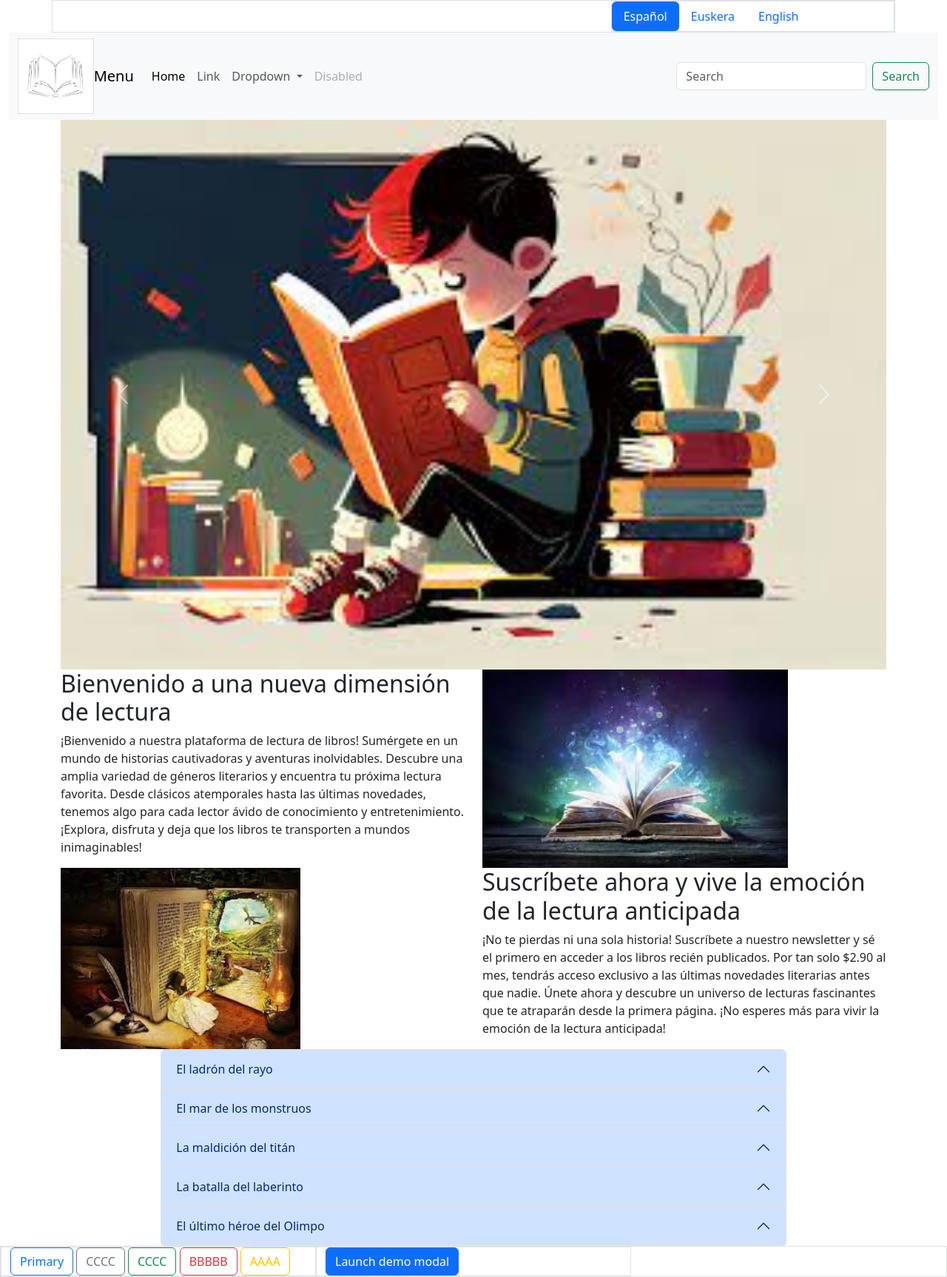
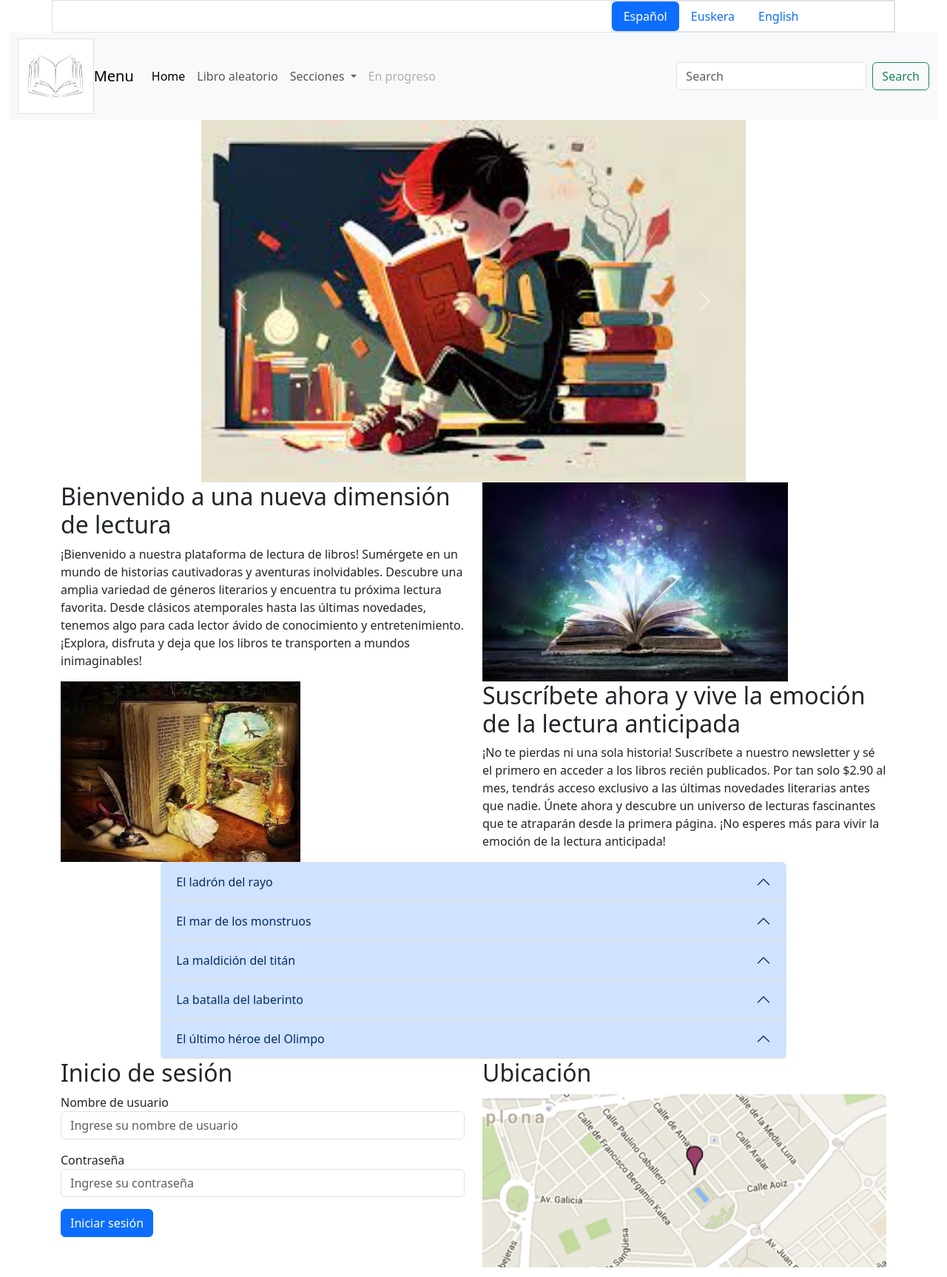
Before and after one commit to LaCeBr/EjercicioBootstrap, a plain HTML site: page index.html in a window 1280 px wide. Shown: the whole page at 74% size. Drawn offline with nearby package versions, Linux system fonts and the light colour scheme.

Commit message:
Carrusel reducido + login + mapa

```diff
--- a/index.html
+++ b/index.html
@@ -45,24 +45,24 @@
                             <a class="nav-link active" aria-current="page" href="#">Home</a>
                         </li>
                         <li class="nav-item">
-                            <a class="nav-link" href="#">Link</a>
+                            <a class="nav-link" href="#">Libro aleatorio</a>
                         </li>
                         <li class="nav-item dropdown">
                             <a class="nav-link dropdown-toggle" href="#" role="button" data-bs-toggle="dropdown"
                                 aria-expanded="false">
-                                Dropdown
+                                Secciones
                             </a>
                             <ul class="dropdown-menu">
-                                <li><a class="dropdown-item" href="#">Action</a></li>
-                                <li><a class="dropdown-item" href="#">Another action</a></li>
+                                <li><a class="dropdown-item" href="#">Biblioteca</a></li>
+                                <li><a class="dropdown-item" href="#">Recomendaciones</a></li>
                                 <li>
                                     <hr class="dropdown-divider">
                                 </li>
-                                <li><a class="dropdown-item" href="#">WWWWWWWWWWW</a></li>
+                                <li><a class="dropdown-item" href="#">Suscribirse</a></li>
                             </ul>
                         </li>
                         <li class="nav-item">
-                            <a class="nav-link disabled" aria-disabled="true">Disabled</a>
+                            <a class="nav-link disabled" aria-disabled="true">En progreso</a>
                         </li>
                     </ul>
                     <form class="d-flex" role="search">
@@ -76,6 +76,8 @@
     <!-- Segundo bloque responsivo: carrusel de imágenes -->
     <div class="container-md">
         <div id="carouselExample" class="carousel slide">
+            <div class="row">
+                <div class="col-md-8 mx-auto">
                     <div class="carousel-inner">
                         <div class="carousel-item active">
                             <img src="lectura2.jpg" class="d-block w-100" alt="...">
@@ -92,8 +94,6 @@
                         <div class="carousel-item">
                             <img src="lectura1.jpg" class="d-block w-100" alt="...">
                         </div>
-
-            </div>
                         <button class="carousel-control-prev" type="button" data-bs-target="#carouselExample" data-bs-slide="prev">
                             <span class="carousel-control-prev-icon" aria-hidden="true"></span>
                             <span class="visually-hidden">Previous</span>
@@ -102,6 +102,9 @@
                             <span class="carousel-control-next-icon" aria-hidden="true"></span>
                             <span class="visually-hidden">Next</span>
                         </button>
+                    </div>
+                </div>
+            </div>
         </div>
     </div>
     <!-- Tercer bloque responsivo: texto + imagen x2 -->
@@ -287,6 +290,33 @@
             </div>
         </div>
     </div>
+    <!-- Quinto bloque responsivo: login -->
+    <div class="container-md">
+        <div class="row">
+          <!-- Primer bloque: Formulario de login -->
+            <div class="col-md-6">
+                <h2>Inicio de sesión</h2>
+                <form>
+                    <div class="form-group">
+                        <label for="username">Nombre de usuario</label>
+                        <input type="text" class="form-control" id="username" placeholder="Ingrese su nombre de usuario">
+                        <p></p>
+                    </div>
+                        <div class="form-group">
+                        <label for="password">Contraseña</label>
+                        <input type="password" class="form-control" id="password" placeholder="Ingrese su contraseña">
+                        <p></p>
+                    </div>
+                    <button type="submit" class="btn btn-primary">Iniciar sesión</button>
+                </form>
+            </div>
+            <!-- Segundo bloque: Mapa como imagen -->
+            <div class="col-md-6">
+                <h2>Ubicación</h2>
+                <img src="mapa.jpg" alt="Mapa" class="img-fluid">
+            </div>
+        </div>
+    </div>
 
 
 
@@ -306,46 +336,10 @@
 
 
 
-    <div class="container-fluid border">
-        <div class="row">
-            <div class="col-md-4 border"><button type="button" class="btn btn-outline-primary">Primary</button>
-                <button type="button" class="btn btn-outline-secondary">CCCC</button>
-                <button type="button" class="btn btn-outline-success">CCCC</button>
-                <button type="button" class="btn btn-outline-danger">BBBBB</button>
-                <button type="button" class="btn btn-outline-warning">AAAA</button>
-            </div>
-            <div class="col-md-4 border"><!-- Button trigger modal -->
-                <button type="button" class="btn btn-primary" data-bs-toggle="modal" data-bs-target="#exampleModal">
-                    Launch demo modal
-                </button>
-
-                <!-- Modal -->
-                <div class="modal fade" id="exampleModal" tabindex="-1" aria-labelledby="exampleModalLabel"
-                    aria-hidden="true">
-                    <div class="modal-dialog">
-                        <div class="modal-content">
-                            <div class="modal-header">
-                                <h1 class="modal-title fs-5" id="exampleModalLabel">Modal title</h1>
-                                <button type="button" class="btn-close" data-bs-dismiss="modal"
-                                    aria-label="Close"></button>
-                            </div>
-                            <div class="modal-body">
-                                ...
-                            </div>
-                            <div class="modal-footer">
-                                <button type="button" class="btn btn-secondary" data-bs-dismiss="modal">Close</button>
-                                <button type="button" class="btn btn-primary">Save changes</button>
-                            </div>
-                        </div>
-                    </div>
-                </div>
-            </div>
-
-        </div>
-    </div>
     <script src="https://cdn.jsdelivr.net/npm/bootstrap@5.3.2/dist/js/bootstrap.bundle.min.js"
         integrity="sha384-C6RzsynM9kWDrMNeT87bh95OGNyZPhcTNXj1NW7RuBCsyN/o0jlpcV8Qyq46cDfL"
-        crossorigin="anonymous"></script>
+        crossorigin="anonymous">
+    </script>
 </body>
 
 </html>
```
Also changed, not shown: mapa.jpg (added). Lines whose indentation alone changed are shown as unchanged.
